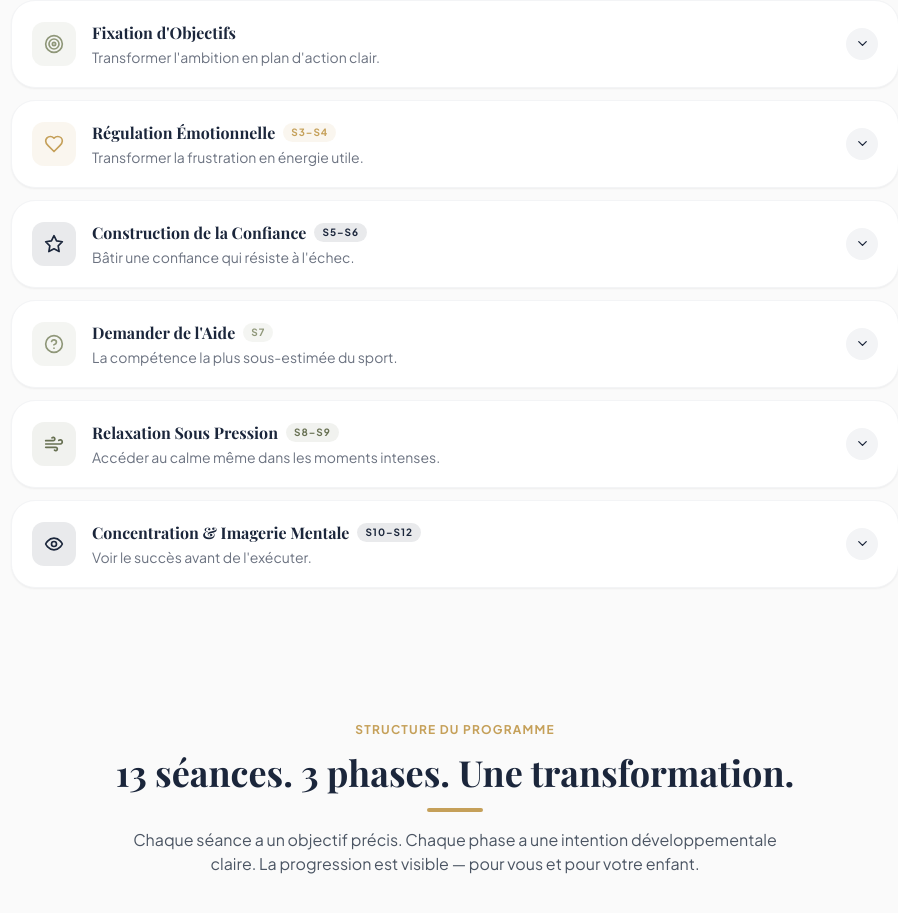
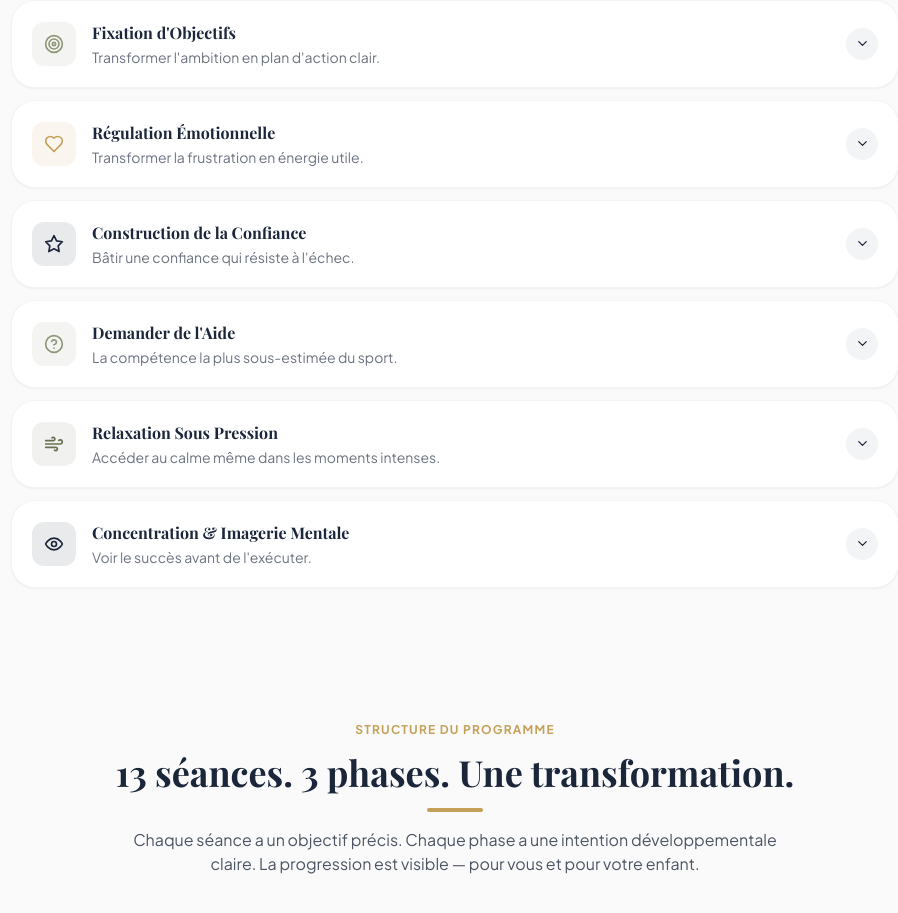
Before and after one commit to lyliancelma643-ai/ThriveSportPsychologiePositive, a React (Vite) app: page /methode in a window 1280 px wide. Shown: the part 3500-4413 px from the top of the page, without its empty margins (349-1247 px from the left). Built offline with nearby package versions, Linux system fonts and the light colour scheme; a web font is replaced by a local one.

Commit message:
fix(method): remove all session badges from interventions

```diff
--- a/src/components/method/InterventionGrid.jsx
+++ b/src/components/method/InterventionGrid.jsx
@@ -4,11 +4,11 @@ import { ChevronDown, Target, Heart, Star, HelpCircle, Wind, Eye } from 'lucide-
 
 const INTERVENTIONS = [
     { key: 'goals', icon: Target, color: '#8F9779', sessions: '' },
-    { key: 'emotion', icon: Heart, color: '#C5A059', sessions: 'S3–S4' },
-    { key: 'confidence', icon: Star, color: '#1B263B', sessions: 'S5–S6' },
-    { key: 'help', icon: HelpCircle, color: '#8F9779', sessions: 'S7' },
-    { key: 'relax', icon: Wind, color: '#687153', sessions: 'S8–S9' },
-    { key: 'focus', icon: Eye, color: '#1B263B', sessions: 'S10–S12' },
+    { key: 'emotion', icon: Heart, color: '#C5A059', sessions: '' },
+    { key: 'confidence', icon: Star, color: '#1B263B', sessions: '' },
+    { key: 'help', icon: HelpCircle, color: '#8F9779', sessions: '' },
+    { key: 'relax', icon: Wind, color: '#687153', sessions: '' },
+    { key: 'focus', icon: Eye, color: '#1B263B', sessions: '' },
 ];
 
 const InterventionCard = ({ item, isOpen, onToggle, t }) => {
```
